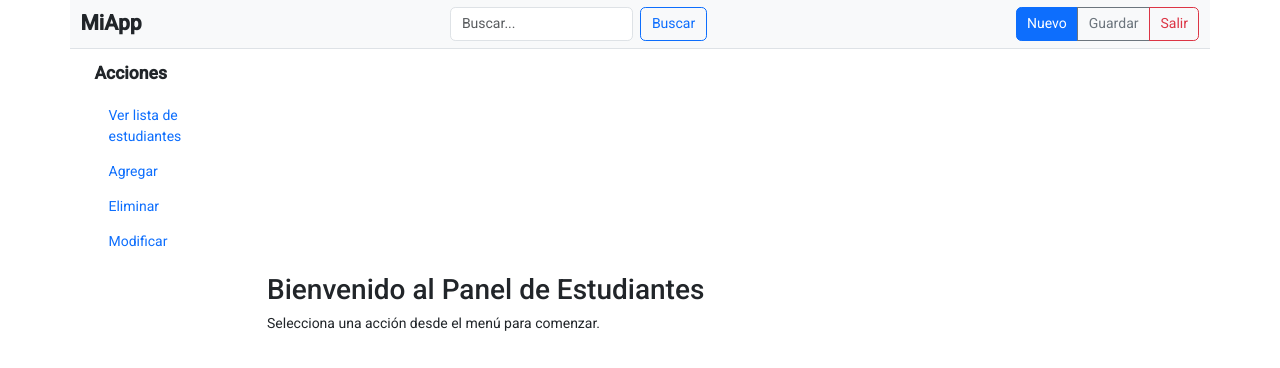
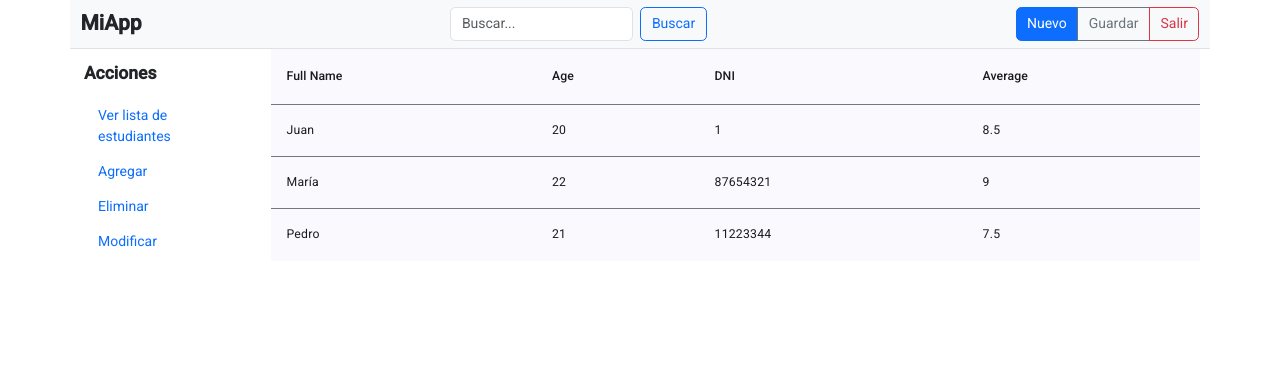
Before and after one commit to robermejia/primer_avance, an Angular app: page / in a window 1280 px wide. Shown: the top 368 px of the page. Built offline with nearby package versions, Linux system fonts and the light colour scheme.

Commit message:
feat: table

```diff
--- a/src/app/navbar/navbar.html
+++ b/src/app/navbar/navbar.html
@@ -1,4 +1,6 @@
 <div class="container">
+    <div class="row">
+
         <!-- Sidebar Izquierda -->
         <nav class="col-md-3 col-lg-2 d-md-block sidebar p-3">
             <h5 class="fw-bold mb-3">Acciones</h5>
@@ -20,10 +22,10 @@
 
         <!-- Contenido Principal -->
         <main class="col-md-9 ms-sm-auto col-lg-10 content">
-        <h2>Bienvenido al Panel de Estudiantes</h2>
-        <p>Selecciona una acción desde el menú para comenzar.</p>
+            <app-students-table *ngIf="students.length > 0" [students]="students"></app-students-table>
         </main>
 
+    </div>
 </div>
 
 
--- a/src/app/navbar/navbar.ts
+++ b/src/app/navbar/navbar.ts
@@ -1,11 +1,27 @@
-import { Component } from '@angular/core';
+import { Component, ChangeDetectorRef } from '@angular/core';
+import { StudentsTable } from "../students-table/students-table";
+import { Student } from '../../shared/entities';
+import { HttpClient } from '@angular/common/http';
+import { CommonModule } from '@angular/common';
 
 @Component({
   selector: 'app-navbar',
-  imports: [],
+  imports: [StudentsTable, CommonModule],
   templateUrl: './navbar.html',
   styleUrl: './navbar.css'
 })
 export class Navbar {
+  students: Student[] = [];
+  activeSection = "students";
 
+  constructor(private http: HttpClient, private cdr: ChangeDetectorRef) { }
+
+  ngOnInit(): void {
+    this.http.get<Student[]>('mocks/students.json').subscribe(data => {
+      this.students = data;
+
+      // 👇 Forzamos a Angular a detectar cambios
+      this.cdr.detectChanges();
+    });
+  }
 }
--- /dev/null
+++ b/src/app/students-table/students-table.html
@@ -0,0 +1,30 @@
+<table mat-table [dataSource]="students" class="mat-elevation-z8">
+
+    <!--- Note that these columns can be defined in any order.
+        The actual rendered columns are set as a property on the row definition" -->
+
+    <!-- Full Name Column -->
+    <ng-container matColumnDef="fullname">
+        <th mat-header-cell *matHeaderCellDef> Full Name </th>
+        <td mat-cell *matCellDef="let element"> {{ element.name}} </td>
+    </ng-container>
+
+    <!-- Age Column -->
+    <ng-container matColumnDef="age">
+        <th mat-header-cell *matHeaderCellDef> Age </th>
+        <td mat-cell *matCellDef="let element"> {{element.age}} </td>
+    </ng-container>
+
+    <ng-container matColumnDef="dni">
+        <th mat-header-cell *matHeaderCellDef> DNI </th>
+        <td mat-cell *matCellDef="let element"> {{element.dni}} </td>
+    </ng-container>
+
+    <ng-container matColumnDef="average">
+        <th mat-header-cell *matHeaderCellDef> Average </th>
+        <td mat-cell *matCellDef="let element"> {{element.average}} </td>
+    </ng-container>
+
+    <tr mat-header-row *matHeaderRowDef="displayedColumns"></tr>
+    <tr mat-row *matRowDef="let row; columns: displayedColumns;"></tr>
+</table>
--- /dev/null
+++ b/src/app/students-table/students-table.ts
@@ -0,0 +1,17 @@
+import { Component, Input } from '@angular/core';
+import { Student } from '../../shared/entities';
+
+import {MatTableModule} from '@angular/material/table';
+
+
+@Component({
+  selector: 'app-students-table',
+  imports: [MatTableModule],
+  templateUrl: './students-table.html',
+  styleUrl: './students-table.css'
+})
+export class StudentsTable {
+  @Input() students: Student[] = [];
+
+  displayedColumns: string[] = ['fullname' , 'age', 'dni', 'average'];
+}
```
Also changed, not shown: src/app/students-table/students-table.css (added), 1 other file (tests, documents, lock files or other folders). Lines whose indentation alone changed are shown as unchanged.
